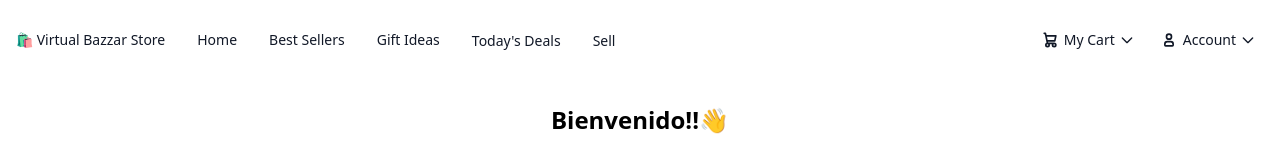
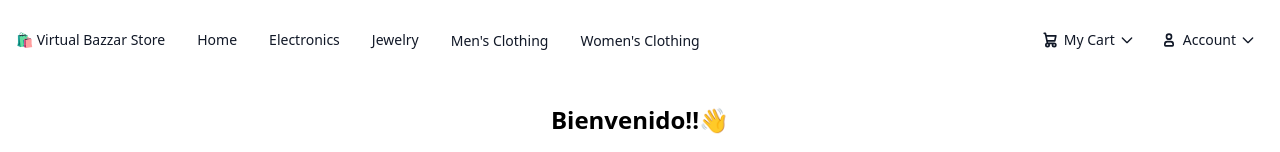
Before and after one commit to nattdev/virtual-bazaar-store, an Angular app: page / in a window 1280 px wide. Shown: the top 152 px of the page. Built offline with nearby package versions, Linux system fonts and the light colour scheme.

Commit message:
Update navbar template

```diff
--- a/src/app/components/shared/navbar/navbar.component.html
+++ b/src/app/components/shared/navbar/navbar.component.html
@@ -22,25 +22,25 @@
                     <li class="shrink-0">
                         <a href="#" title=""
                             class="flex text-sm font-medium text-gray-900 hover:text-primary-700 dark:text-white dark:hover:text-primary-500">
-                            Best Sellers
+                            Electronics
                         </a>
                     </li>
                     <li class="shrink-0">
                         <a href="#" title=""
                             class="flex text-sm font-medium text-gray-900 hover:text-primary-700 dark:text-white dark:hover:text-primary-500">
-                            Gift Ideas
+                            Jewelry
                         </a>
                     </li>
                     <li class="shrink-0">
                         <a href="#" title=""
                             class="text-sm font-medium text-gray-900 hover:text-primary-700 dark:text-white dark:hover:text-primary-500">
-                            Today's Deals
+                            Men's Clothing
                         </a>
                     </li>
                     <li class="shrink-0">
                         <a href="#" title=""
                             class="text-sm font-medium text-gray-900 hover:text-primary-700 dark:text-white dark:hover:text-primary-500">
-                            Sell
+                            Women's Clothing
                         </a>
                     </li>
                 </ul>
@@ -285,19 +285,16 @@
                     <a href="#" class="hover:text-primary-700 dark:hover:text-primary-500">Home</a>
                 </li>
                 <li>
-                    <a href="#" class="hover:text-primary-700 dark:hover:text-primary-500">Best Sellers</a>
-                </li>
-                <li>
-                    <a href="#" class="hover:text-primary-700 dark:hover:text-primary-500">Gift Ideas</a>
-                </li>
-                <li>
-                    <a href="#" class="hover:text-primary-700 dark:hover:text-primary-500">Games</a>
-                </li>
-                <li>
                     <a href="#" class="hover:text-primary-700 dark:hover:text-primary-500">Electronics</a>
                 </li>
                 <li>
-                    <a href="#" class="hover:text-primary-700 dark:hover:text-primary-500">Home & Garden</a>
+                    <a href="#" class="hover:text-primary-700 dark:hover:text-primary-500">Jewelry</a>
+                </li>
+                <li>
+                    <a href="#" class="hover:text-primary-700 dark:hover:text-primary-500">Men's Clothing</a>
+                </li>
+                <li>
+                    <a href="#" class="hover:text-primary-700 dark:hover:text-primary-500">Women's Clothing</a>
                 </li>
             </ul>
         </div>
```
